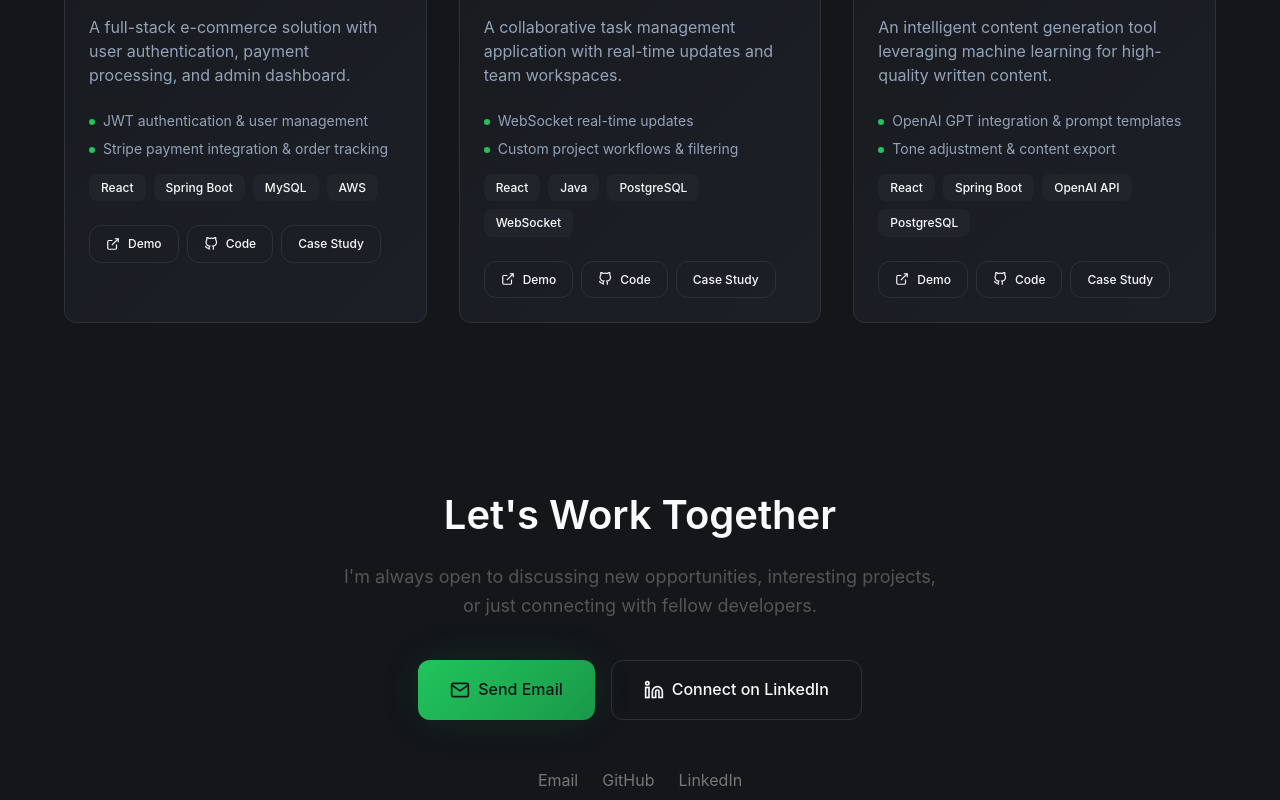
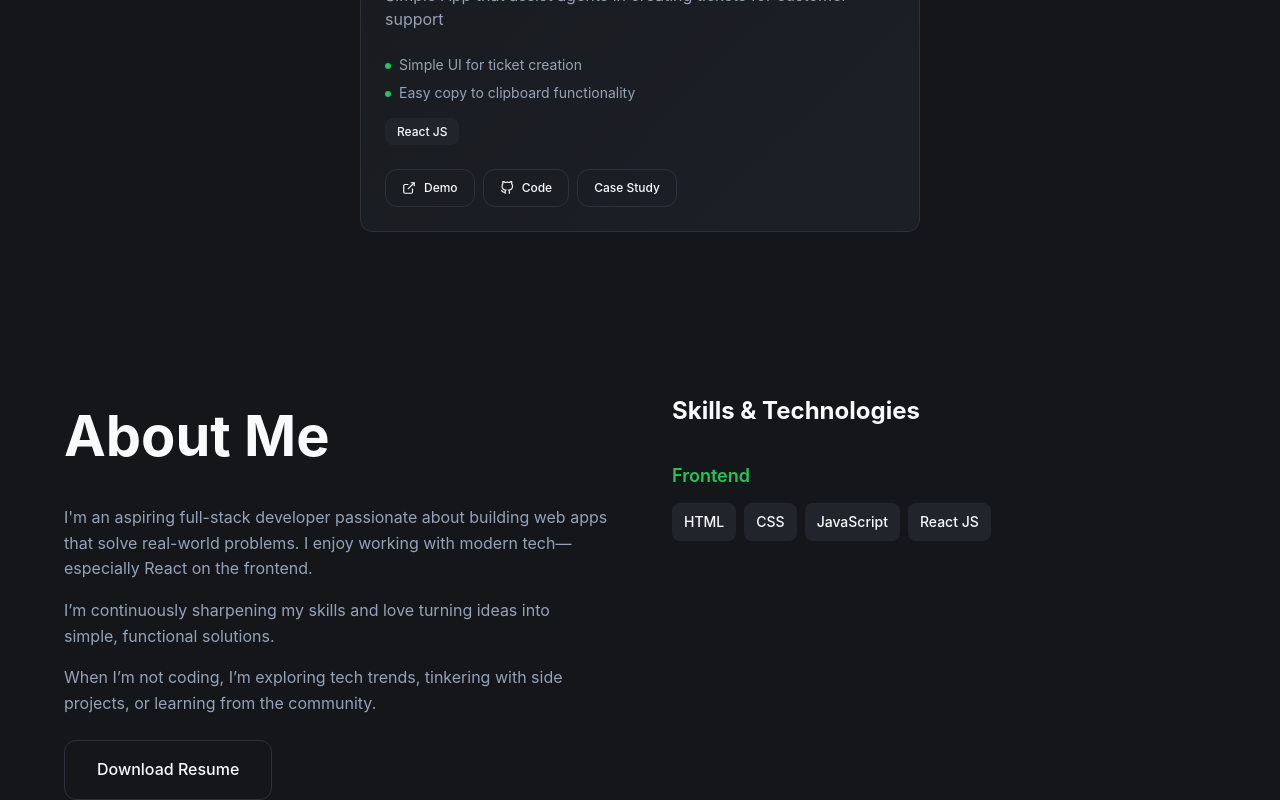
Before and after one commit to harrihow/React-Portfolio, a React (Vite) app: page / in a window 1280 px wide. Shown: the part 880-1680 px from the top of the page. Built offline with nearby package versions, Linux system fonts and the light colour scheme.

Commit message:
Updated the Featured Projects and Links to Profile and Project

```diff
--- a/src/App.jsx
+++ b/src/App.jsx
@@ -2,6 +2,7 @@ import React from 'react'
 import Navbar from './components/Nav/Navbar.jsx'
 import HeroSection from './components/HeroSection/HeroSection.jsx'
 import ProjectSection from './components/ProjectSection/ProjectSection.jsx'
+import AboutMe from './components/AboutMe/AboutMe.jsx'
 import ContactSection from './components/ContactSection/ContactSection.jsx'
 import Footer from './components/Footer/Footer.jsx'
 
@@ -11,6 +12,7 @@ export default function App() {
       <Navbar />
       <HeroSection />
       <ProjectSection />
+      <AboutMe />
       <ContactSection />
       <Footer />
     </>
--- /dev/null
+++ b/src/components/AboutMe/AboutMe.jsx
@@ -0,0 +1,52 @@
+import React from "react";
+import styles from "./AboutMe.module.css";
+
+export default function AboutMe() {
+  return (
+    <section id="about" className={styles.about}>
+      <div className="container">{/* reuse your global .container */}
+        <div className={styles.aboutGrid}>
+          <div className={styles.aboutContent}>
+            <h2 className={styles.sectionTitle}>About Me</h2>
+
+            <div className={styles.aboutText}>
+              <p>
+                I'm an aspiring full-stack developer passionate about building web apps
+                that solve real-world problems. I enjoy working with modern tech—especially React on the frontend.
+              </p>
+              <p>
+                I’m continuously sharpening my skills and love turning ideas into
+                simple, functional solutions.
+              </p>
+              <p>
+                When I’m not coding, I’m exploring tech trends, tinkering with side projects,
+                or learning from the community.
+              </p>
+            </div>
+
+            <div className={styles.resumeDownload}>
+              <a href={`${import.meta.env.BASE_URL}Harri%20Resume%202025.pdf`} download="Harri Resume 2025.pdf"  className={`${styles.btn} ${styles.btnOutline} ${styles.btnLg}`}>
+                Download Resume
+              </a>
+            </div>
+          </div>
+
+          <div className={styles.skillsSection}>
+            <h3 className={styles.skillsTitle}>Skills & Technologies</h3>
+            <div className={styles.skillsCategories}>
+              <div className={styles.skillCategory}>
+                <h4 className={styles.categoryTitle}>Frontend</h4>
+                <div className={styles.techBadges}>
+                  <span className={styles.techBadge}>HTML</span>
+                  <span className={styles.techBadge}>CSS</span>
+                  <span className={styles.techBadge}>JavaScript</span>
+                  <span className={styles.techBadge}>React JS</span>
+                </div>
+              </div>
+            </div>
+          </div>
+        </div>{/* aboutGrid */}
+      </div>{/* container */}
+    </section>
+  );
+}
--- /dev/null
+++ b/src/components/AboutMe/AboutMe.module.css
@@ -0,0 +1,57 @@
+.about { padding: 5rem 1.5rem; }
+
+.aboutGrid {
+  display: grid;
+  gap: 3rem;
+  align-items: start;
+}
+@media (min-width: 1024px) {
+  .aboutGrid { grid-template-columns: 1fr 1fr; gap: 4rem; }
+}
+
+.aboutContent {
+    text-align: left;
+}
+
+.sectionTitle {
+  font-size: clamp(2.5rem, 6vw, 3.5rem);
+  font-weight: 700;
+  margin-bottom: 1.5rem;
+  color: var(--foreground);
+}
+
+.aboutText p {
+  color: var(--muted-foreground);
+  margin-bottom: 1rem;
+}
+
+.resumeDownload { margin-top: 1.5rem; }
+
+/* Skills */
+.skillsSection {}
+.skillsTitle {
+  font-size: 1.5rem; font-weight: 700; margin-bottom: 2rem; color: var(--foreground);
+}
+.skillsCategories { display: flex; flex-direction: column; gap: 1.5rem; }
+.skillCategory { margin-bottom: 1rem; }
+.categoryTitle { font-size: 1.125rem; font-weight: 600; color: var(--primary-color); margin-bottom: 0.75rem; }
+
+.techBadges { display: flex; flex-wrap: wrap; gap: 0.5rem; }
+.techBadge {
+  background: hsl(220, 13%, 15%);
+  color: var(--foreground);
+  padding: 0.5rem 0.75rem;
+  border-radius: 0.5rem;
+  font-size: 0.875rem;
+  font-weight: 500;
+}
+
+/* Buttons */
+.btn {
+  display: inline-flex; align-items: center; justify-content: center;
+  padding: 1rem 2rem; border-radius: 0.75rem; font-weight: 500; text-decoration: none;
+  border: none; cursor: pointer; transition: var(--transition);
+}
+.btnOutline { background: transparent; color: var(--foreground); border: 1px solid var(--border-color); }
+.btnOutline:hover { background: var(--card-background); }
+.btnLg { font-size: 1rem; }
--- a/src/components/ContactSection/ContactSection.jsx
+++ b/src/components/ContactSection/ContactSection.jsx
@@ -14,7 +14,7 @@ export default function ContactSection() {
 
         <div className={styles.contactButtons}>
           <a
-            href="mailto:harri.fano@example.com"
+            href="mailto:harrifano.dev@gmail.com"
             className={cn(
               btnStyles.btn,
               btnStyles.btnPrimary,
@@ -29,7 +29,7 @@ export default function ContactSection() {
             Send Email
           </a>
           <a
-            href="https://linkedin.com/in/harrihow"
+            href="https://linkedin.com/in/harri-fano"
             className={cn(
               btnStyles.btn,
               btnStyles.btnOutline,
@@ -48,9 +48,9 @@ export default function ContactSection() {
         </div>
 
         <div className={styles.socialLinks}>
-          <a href="mailto:harri.fano@example.com" className={styles.socialLink}>Email</a>
+          <a href="mailto:harrifano.dev@gmail.com" className={styles.socialLink}>Email</a>
           <a href="https://github.com/harrihow" className={styles.socialLink} target="_blank" rel="noopener noreferrer">GitHub</a>
-          <a href="https://linkedin.com/in/harrihow" className={styles.socialLink} target="_blank" rel="noopener noreferrer">LinkedIn</a>
+          <a href="https://linkedin.com/in/harri-fano" className={styles.socialLink} target="_blank" rel="noopener noreferrer">LinkedIn</a>
         </div>
       </div>
     </section>
--- a/src/components/ProjectSection/ProjectCard.jsx
+++ b/src/components/ProjectSection/ProjectCard.jsx
@@ -41,7 +41,7 @@ export default function ProjectCard({
 
         <div className={styles.projectLinks}>
           <a
-            href="https://example-ecommerce-demo.com"
+            href="https://harrihow.github.io/react-ticket-helper-generator/"
             className={cn(btnStyles.btn, btnStyles.btnSm, btnStyles.btnOutline)}
           >
             <svg
@@ -59,7 +59,7 @@ export default function ProjectCard({
             Demo
           </a>
           <a
-            href="https://github.com/harrihow/ecommerce-platform"
+            href="https://github.com/harrihow/react-ticket-helper-generator/"
             className={cn(btnStyles.btn, btnStyles.btnSm, btnStyles.btnOutline)}
           >
             <svg
@@ -77,7 +77,7 @@ export default function ProjectCard({
             Code
           </a>
           <a
-            href="https://github.com/harrihow/ecommerce-platform#readme"
+            href="https://github.com/harrihow/react-ticket-helper-generator/"
             className={cn(btnStyles.btn, btnStyles.btnSm, btnStyles.btnOutline)}
           >
             Case Study
--- a/src/components/ProjectSection/ProjectSection.jsx
+++ b/src/components/ProjectSection/ProjectSection.jsx
@@ -6,37 +6,15 @@ import ProjectCard from './ProjectCard.jsx'
 const projects = [
   {
     id: 1,
-    title: 'E-Commerce Platform',
+    title: 'Ticket Helper Generator',
     description:
-      'A full-stack e-commerce solution with user authentication, payment processing, and admin dashboard.',
+      'Simple App that assist agents in creating tickets for customer support',
     features: [
-      'JWT authentication & user management',
-      'Stripe payment integration & order tracking'
+      'Simple UI for ticket creation',
+      'Easy copy to clipboard functionality',
     ],
-    techStack: ['React', 'Spring Boot', 'MySQL', 'AWS']
+    techStack: ['React JS']
   },
-  {
-    id: 2,
-    title: 'Task Management App',
-    description:
-      'A collaborative task management application with real-time updates and team workspaces.',
-    features: [
-      'WebSocket real-time updates',
-      'Custom project workflows & filtering'
-    ],
-    techStack: ['React', 'Java', 'PostgreSQL', 'WebSocket']
-  },
-  {
-    id: 3,
-    title: 'AI Content Generator',
-    description:
-      'An intelligent content generation tool leveraging machine learning for high-quality written content.',
-    features: [
-      'OpenAI GPT integration & prompt templates',
-      'Tone adjustment & content export'
-    ],
-    techStack: ['React', 'Spring Boot', 'OpenAI API', 'PostgreSQL']
-  }
 ]
 
 export default function ProjectSection() {
@@ -44,9 +22,9 @@ export default function ProjectSection() {
     <section id="projects" className={styles.projects}>
       <div className="container">
         <div className={styles.sectionHeader}>
-          <h2 className={styles.sectionTitle}>Featured Projects</h2>
+          <h2 className={styles.sectionTitle}>Featured Project</h2>
           <p className={styles.sectionSubtitle}>
-            Here are some of my recent projects that showcase my skills in full-stack development
+            Here are some of my recent projects that showcase my skills.
           </p>
         </div>
 
--- a/src/components/ProjectSection/ProjectsGrid.module.css
+++ b/src/components/ProjectSection/ProjectsGrid.module.css
@@ -4,28 +4,19 @@
   gap: 2rem;
   max-width: 1400px;
   margin: 0 auto;
+  justify-content: center;
+  justify-items: center;
+  grid-template-columns: repeat(auto-fit, minmax(320px, 1fr));
 }
 
-@media (min-width: 768px) {
-    .projectsGrid  {
-        grid-template-columns: repeat(2, 1fr);
-    }
-}
-
-@media (min-width: 1024px) {
-    .projectsGrid  {
-        grid-template-columns: repeat(3, 1fr);
-    }
-}
-
-
-/* Project Cards */
 .projectCard {
   background: var(--gradient-card);
   border: 1px solid var(--border-color);
   border-radius: 0.75rem;
   padding: 1.5rem;
   transition: var(--transition);
+  width: 100%;
+  max-width: 560px;
 }
 
 .projectCard:hover {
```
Also changed, not shown: src/components/Footer/Footer.module.css (line endings or trailing spaces), 1 other file (tests, documents, lock files or other folders). Lines whose indentation alone changed are shown as unchanged.
